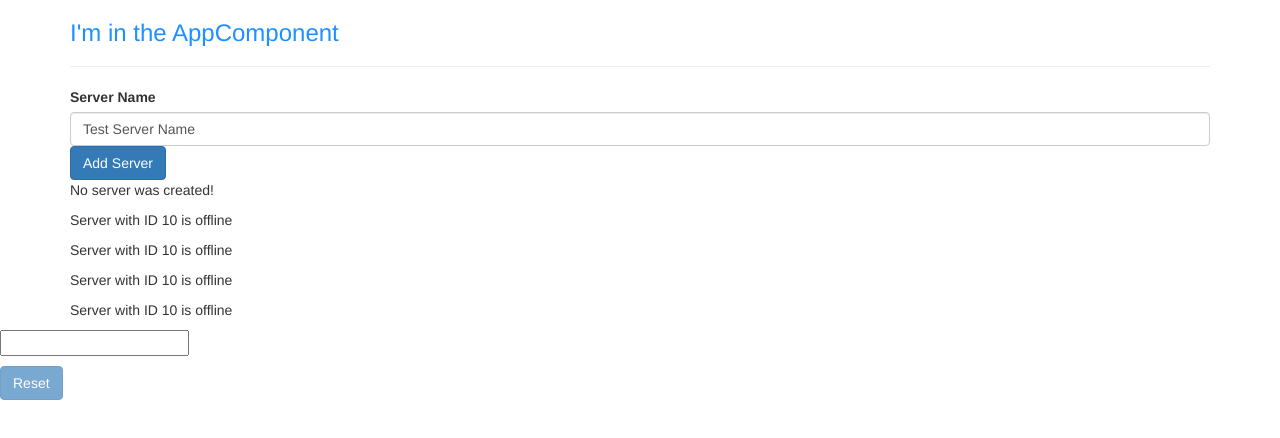
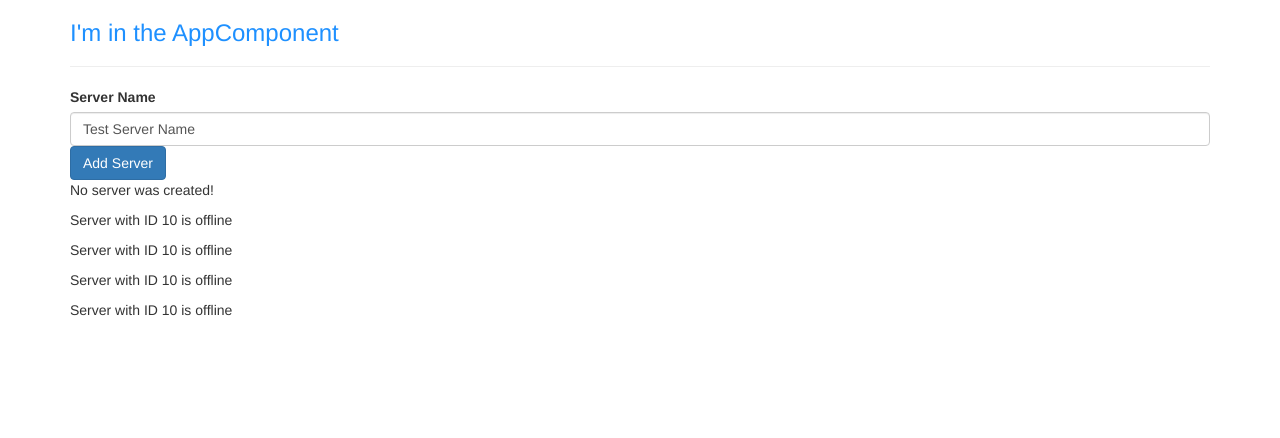
Before and after one commit to neulxy/AngularCompleteGuide, an Angular app: page / in a window 1280 px wide. Shown: the top 438 px of the page. Built offline with nearby package versions, Linux system fonts and the light colour scheme.

Commit message:
remove assignment component

```diff
--- a/src/app/app.component.html
+++ b/src/app/app.component.html
@@ -7,4 +7,3 @@
     </div>
   </div>
 </div>
-<assignment-two-databinding></assignment-two-databinding>
```
